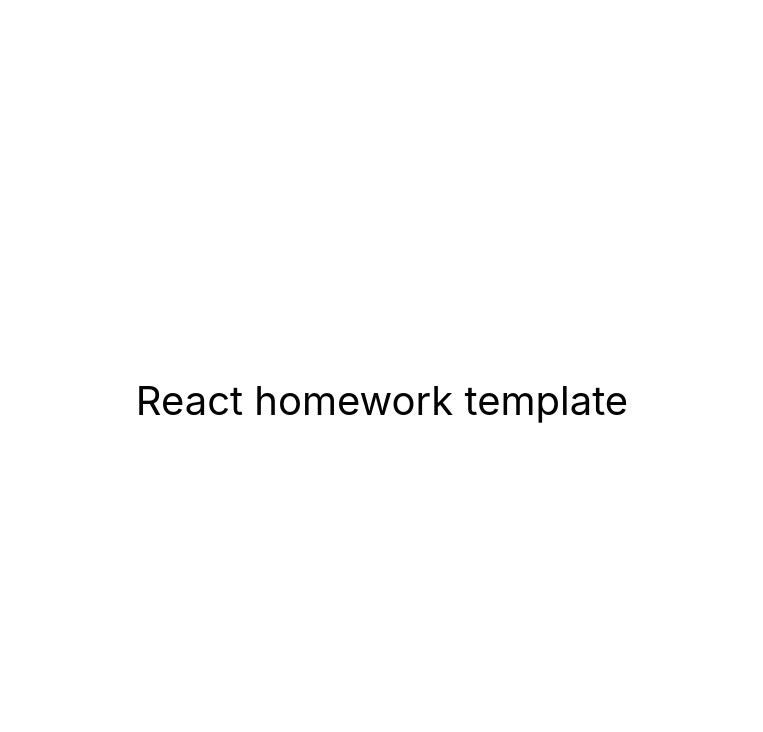
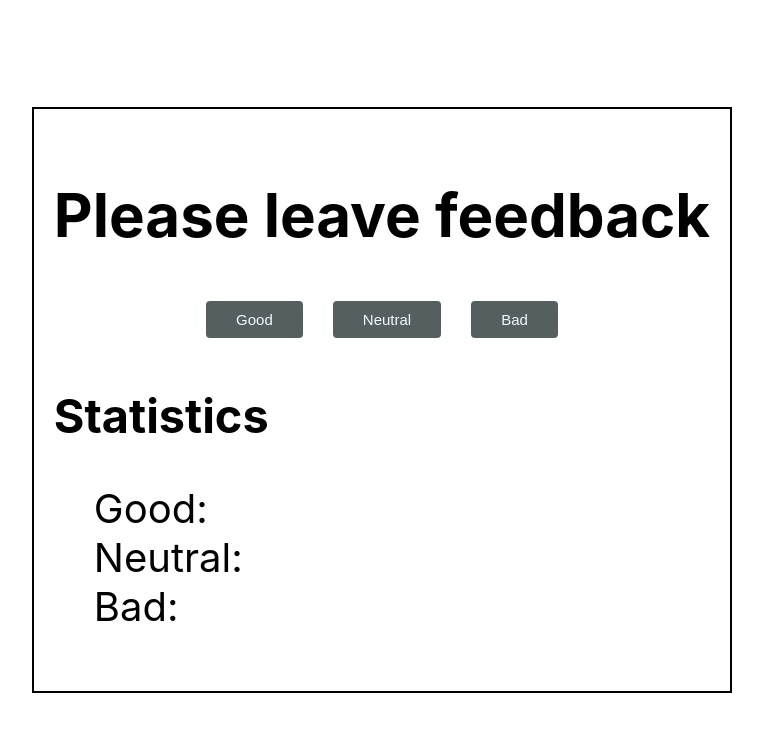
Before and after one commit to AndreyTarkaniy/goit-react-hw-02-feedback, a React (Create React App) app: page / in a window 1280 px wide. Shown: the top 732 px of the page, without its empty margins (258-1021 px from the left). Built offline with nearby package versions, Linux system fonts and the light colour scheme.

Commit message:
add render and styled addition

```diff
--- a/src/components/App.jsx
+++ b/src/components/App.jsx
@@ -1,3 +1,6 @@
+import React from 'react';
+import Counter from 'components/counters/counters';
+
 export const App = () => {
   return (
     <div
@@ -7,10 +10,10 @@ export const App = () => {
         justifyContent: 'center',
         alignItems: 'center',
         fontSize: 40,
-        color: '#010101'
+        color: '#010101',
       }}
     >
-      React homework template
+      <Counter />
     </div>
   );
 };
--- /dev/null
+++ b/src/components/controls/controls.jsx
@@ -0,0 +1,18 @@
+// import React from 'react';
+// import css from 'components/counters/counter.module.css';
+
+// const Controls = ({ onIncrement, onDecrement }) => {
+//   return (
+//     <div className={css.counterControls}>
+//       <button className={css.button} type="button" onClick={onIncrement}>
+//         збільшити на 1
+//       </button>
+
+//       <button className={css.button} type="button" onClick={onDecrement}>
+//         зменшити на 1
+//       </button>
+//     </div>
+//   );
+// };
+
+// export default Controls;
--- /dev/null
+++ b/src/components/counters/counter.module.css
@@ -0,0 +1,53 @@
+.counter {
+  border: 2px solid black;
+  padding: 20px;
+}
+
+.h2,
+h3 {
+  margin: 0;
+}
+
+.feedback {
+  display: flex;
+  gap: 30px;
+  justify-content: center;
+  align-items: center;
+  margin-bottom: 50px;
+}
+
+.button {
+  padding: 10px 30px;
+  background-color: rgb(86, 95, 95);
+  border: none;
+  border-radius: 4px;
+  cursor: pointer;
+  font-size: 15px;
+  color: aliceblue;
+}
+
+.statisticsList {
+  list-style: none;
+}
+
+/* .counter {
+  display: flex;
+  flex-direction: column;
+  align-items: center;
+  padding: 10px;
+  border: solid 1px tomato;
+  margin-bottom: 30px;
+}
+
+.counterControls {
+  margin-top: 30px;
+  display: flex;
+  gap: 10px;
+}
+
+.button {
+  padding: 10px;
+  background-color: turquoise;
+  border: none;
+  border-radius: 5px;
+} */
--- /dev/null
+++ b/src/components/counters/counters.jsx
@@ -0,0 +1,76 @@
+import React from 'react';
+import Controls from 'components/controls/controls';
+import css from 'components/counters/counter.module.css';
+
+class Counter extends React.Component {
+  render() {
+    return (
+      <div className={css.counter}>
+        <h2>Please leave feedback</h2>
+        <div className={css.feedback}>
+          <button className={css.button} type="button">
+            Good
+          </button>
+          <button className={css.button} type="button">
+            Neutral
+          </button>
+          <button className={css.button} type="button">
+            Bad
+          </button>
+        </div>
+
+        <div className={css.statistics}>
+          <h3 className={css.statisticsTitle}>Statistics</h3>
+          <ul className={css.statisticsList}>
+            <li className={css.statisticsItems}>
+              <span>Good:</span>
+            </li>
+
+            <li className={css.statisticsItems}>
+              <span>Neutral:</span>
+            </li>
+
+            <li className={css.statisticsItems}>
+              <span>Bad:</span>
+            </li>
+          </ul>
+        </div>
+      </div>
+    );
+  }
+}
+export default Counter;
+
+// class Counter extends React.Component {
+//   state = {
+//     value: 5,
+//   };
+
+//   handleIncrement = () => {
+//     // this.setState({ value: 100 });
+
+//     this.setState(prevState => ({
+//       value: prevState.value + 1,
+//     }));
+//   };
+
+//   handleDecrement = () => {
+//     this.setState(prevState => ({
+//       value: prevState.value - 1,
+//     }));
+//   };
+
+//   render() {
+//     return (
+//       <div className={css.counter}>
+//         <span className="Counter__value">{this.state.value}</span>
+//         <Controls
+//           onIncrement={this.handleIncrement}
+//           onDecrement={this.handleDecrement}
+//         />
+//       </div>
+//     );
+//   }
+// }
+
+// export default Counter;
```
